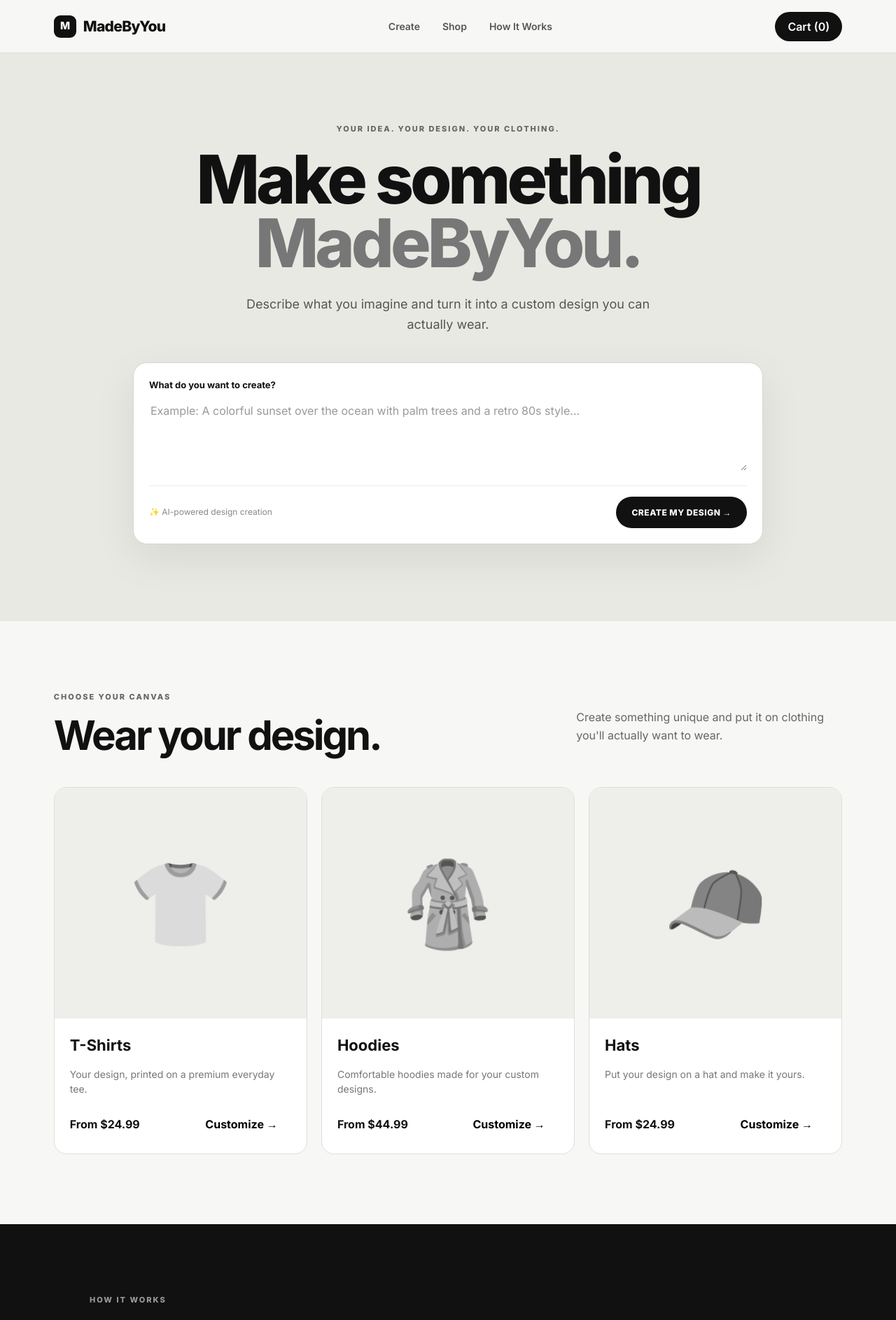
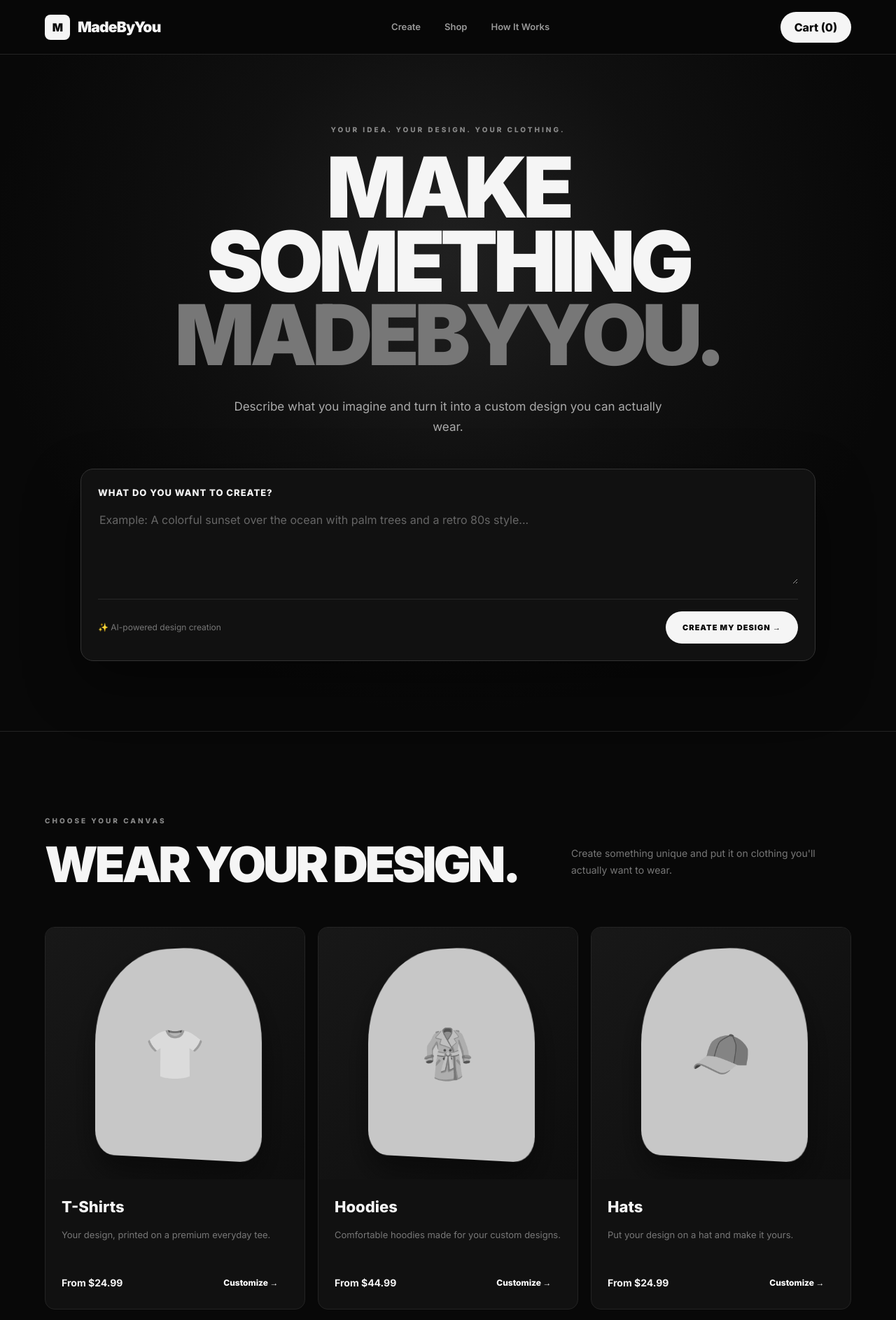
Before and after one commit to jwho52/made-by-you, a React (Vite) app: page / in a window 1280 px wide. Shown: the top 1887 px of the page at 70% size. Built offline with nearby package versions, Linux system fonts and the light colour scheme.

Commit message:
Update App.css

```diff
--- a/src/react-app/App.css
+++ b/src/react-app/App.css
@@ -1,4 +1,4 @@
-@import url("https://fonts.googleapis.com/css2?family=Inter:wght@400;500;600;700;800&display=swap");
+@import url("https://fonts.googleapis.com/css2?family=Inter:wght@400;500;600;700;800;900&display=swap");
 
 * {
 	box-sizing: border-box;
@@ -10,9 +10,9 @@ html {
 
 body {
 	margin: 0;
+	background: #080808;
+	color: #f5f5f5;
 	font-family: "Inter", Arial, sans-serif;
-	background: #f7f7f5;
-	color: #111111;
 }
 
 button,
@@ -26,119 +26,138 @@ button {
 
 .site {
 	min-height: 100vh;
+	background: #080808;
 }
 
+/* NAVIGATION */
+
 .navbar {
-	height: 76px;
-	padding: 0 6%;
+	height: 78px;
+	padding: 0 5%;
 	display: flex;
 	align-items: center;
 	justify-content: space-between;
-	background: rgba(247, 247, 245, 0.95);
-	border-bottom: 1px solid #deded9;
+	background: rgba(8, 8, 8, 0.94);
+	border-bottom: 1px solid #242424;
 	position: sticky;
 	top: 0;
-	z-index: 10;
-	backdrop-filter: blur(12px);
+	z-index: 20;
+	backdrop-filter: blur(15px);
 }
 
 .brand {
 	display: flex;
 	align-items: center;
-	gap: 10px;
+	gap: 11px;
 	font-size: 21px;
-	font-weight: 800;
-	letter-spacing: -0.7px;
+	font-weight: 900;
+	letter-spacing: -0.8px;
 }
 
 .brand-mark {
-	width: 32px;
-	height: 32px;
+	width: 36px;
+	height: 36px;
 	display: grid;
 	place-items: center;
-	background: #111;
-	color: white;
-	border-radius: 9px;
-	font-size: 15px;
+	background: #f5f5f5;
+	color: #080808;
+	border-radius: 8px;
+	font-size: 16px;
+	font-weight: 900;
 }
 
 nav {
 	display: flex;
-	gap: 32px;
+	gap: 34px;
 }
 
 nav a {
-	color: #555;
+	color: #999;
 	text-decoration: none;
-	font-size: 14px;
+	font-size: 13px;
 	font-weight: 600;
+	transition: color 0.2s;
 }
 
 nav a:hover {
-	color: #111;
+	color: #fff;
 }
 
 .cart-button {
-	background: #111;
-	color: white;
+	background: #f5f5f5;
+	color: #080808;
 	border: 0;
 	border-radius: 100px;
-	padding: 11px 18px;
-	font-weight: 600;
+	padding: 12px 20px;
+	font-weight: 800;
 }
 
+/* HERO */
+
 .hero {
-	padding: 100px 6% 110px;
-	background: #e9e9e4;
+	min-height: calc(100vh - 78px);
+	display: flex;
+	align-items: center;
+	padding: 100px 5%;
+	background:
+		radial-gradient(circle at 50% 30%, #202020 0%, #101010 35%, #080808 70%);
+	border-bottom: 1px solid #222;
 }
 
 .hero-content {
-	max-width: 900px;
+	width: 100%;
+	max-width: 1050px;
 	margin: auto;
 	text-align: center;
 }
 
 .eyebrow {
-	font-size: 11px;
+	font-size: 10px;
 	font-weight: 800;
-	letter-spacing: 2px;
-	color: #666;
-	margin-bottom: 18px;
+	letter-spacing: 3px;
+	color: #888;
+	margin-bottom: 22px;
 }
 
 h1 {
-	font-size: clamp(52px, 8vw, 96px);
-	line-height: 0.95;
-	letter-spacing: -5px;
+	font-size: clamp(55px, 10vw, 120px);
+	line-height: 0.88;
+	letter-spacing: -7px;
 	margin: 0;
-	font-weight: 800;
+	font-weight: 900;
+	text-transform: uppercase;
 }
 
 h1 span {
+	display: block;
 	color: #777;
 }
 
 .hero-text {
 	max-width: 620px;
-	margin: 28px auto 40px;
-	font-size: 18px;
-	line-height: 1.6;
-	color: #555;
+	margin: 35px auto 45px;
+	font-size: 17px;
+	line-height: 1.7;
+	color: #aaa;
 }
 
+/* DESIGN BOX */
+
 .creator-box {
-	background: white;
-	border: 1px solid #d7d7d1;
-	border-radius: 20px;
-	padding: 22px;
+	background: #111;
+	border: 1px solid #333;
+	border-radius: 18px;
+	padding: 24px;
 	text-align: left;
-	box-shadow: 0 20px 60px rgba(0, 0, 0, 0.08);
+	box-shadow: 0 30px 80px rgba(0, 0, 0, 0.45);
 }
 
 .creator-label {
 	font-size: 13px;
-	font-weight: 700;
-	margin-bottom: 12px;
+	font-weight: 800;
+	text-transform: uppercase;
+	letter-spacing: 1px;
+	margin-bottom: 15px;
 }
 
 textarea {
@@ -146,14 +165,15 @@ textarea {
 	border: 0;
 	outline: 0;
 	resize: vertical;
+	min-height: 100px;
 	font-size: 16px;
-	line-height: 1.5;
-	color: #111;
+	line-height: 1.6;
+	color: #fff;
 	background: transparent;
 }
 
 textarea::placeholder {
-	color: #999;
+	color: #666;
 }
 
 .creator-bottom {
@@ -162,51 +182,55 @@ textarea::placeholder {
 	justify-content: space-between;
 	gap: 15px;
 	margin-top: 15px;
-	padding-top: 15px;
-	border-top: 1px solid #eee;
+	padding-top: 17px;
+	border-top: 1px solid #292929;
 }
 
 .hint {
 	font-size: 12px;
-	color: #888;
+	color: #777;
 }
 
 .create-button,
 .final-button {
 	border: 0;
-	background: #111;
-	color: white;
-	padding: 15px 22px;
+	background: #f5f5f5;
+	color: #080808;
+	padding: 16px 24px;
 	border-radius: 100px;
-	font-weight: 800;
-	font-size: 12px;
-	letter-spacing: 0.5px;
+	font-weight: 900;
+	font-size: 11px;
+	letter-spacing: 1px;
+	transition: all 0.2s;
 }
 
 .create-button:hover,
 .final-button:hover {
-	background: #333;
+	background: #fff;
+	transform: translateY(-2px);
 }
 
 .design-message {
 	margin-top: 15px;
-	background: #111;
-	color: white;
+	background: #f5f5f5;
+	color: #080808;
 	padding: 18px 20px;
-	border-radius: 14px;
+	border-radius: 12px;
 	font-size: 13px;
 	line-height: 1.7;
 	text-align: left;
 }
 
 .design-message span {
-	color: #aaa;
+	color: #666;
 }
 
-.products-section,
-.how-section {
-	padding: 100px 6%;
-	max-width: 1300px;
+/* PRODUCTS */
+
+.products-section {
+	padding: 120px 5%;
+	background: #080808;
+	max-width: 1400px;
 	margin: auto;
 }
 
@@ -215,60 +239,87 @@ textarea::placeholder {
 	justify-content: space-between;
 	align-items: end;
 	gap: 40px;
-	margin-bottom: 45px;
+	margin-bottom: 55px;
 }
 
 h2 {
-	font-size: clamp(38px, 5vw, 58px);
-	letter-spacing: -3px;
+	font-size: clamp(40px, 6vw, 70px);
+	letter-spacing: -4px;
 	margin: 0;
-	line-height: 1;
+	line-height: 0.95;
+	font-weight: 900;
+	text-transform: uppercase;
 }
 
 .section-heading p {
-	max-width: 380px;
-	color: #666;
-	line-height: 1.6;
+	max-width: 400px;
+	color: #777;
+	line-height: 1.7;
+	font-size: 14px;
 }
 
 .product-grid {
 	display: grid;
 	grid-template-columns: repeat(3, 1fr);
-	gap: 20px;
+	gap: 18px;
 }
 
 .product-card {
-	background: white;
-	border: 1px solid #deded9;
-	border-radius: 18px;
+	background: #111;
+	border: 1px solid #242424;
+	border-radius: 14px;
+	overflow: hidden;
+	transition: transform 0.25s, border-color 0.25s;
+}
+
+.product-card:hover {
+	transform: translateY(-5px);
+	border-color: #444;
+}
+
+.product-image {
+	height: 360px;
+	background:
+		linear-gradient(135deg, #181818, #0d0d0d);
+	display: grid;
+	place-items: center;
+	position: relative;
 	overflow: hidden;
 }
 
-.product-image {
-	height: 330px;
-	background: #eeeeea;
-	display: grid;
-	place-items: center;
+.product-image::before {
+	content: "";
+	position: absolute;
+	width: 240px;
+	height: 300px;
+	border-radius: 45% 45% 12% 12%;
+	background: #d7d7d7;
+	opacity: 0.92;
+	transform: perspective(400px) rotateY(-8deg);
+	box-shadow: 0 25px 50px rgba(0, 0, 0, 0.5);
 }
 
 .product-image span {
-	font-size: 120px;
+	position: relative;
+	z-index: 1;
+	font-size: 70px;
 	filter: grayscale(1);
 }
 
 .product-info {
-	padding: 22px;
+	padding: 23px;
 }
 
 .product-info h3 {
 	font-size: 22px;
 	margin: 0 0 8px;
+	font-weight: 800;
 }
 
 .product-info p {
 	color: #777;
-	font-size: 14px;
-	line-height: 1.5;
+	font-size: 13px;
+	line-height: 1.6;
 	min-height: 42px;
 }
 
@@ -276,30 +327,36 @@ h2 {
 	display: flex;
 	align-items: center;
 	justify-content: space-between;
-	margin-top: 20px;
+	margin-top: 22px;
+}
+
+.product-footer strong {
+	font-size: 14px;
 }
 
 .product-footer button {
 	background: transparent;
 	border: 0;
-	font-weight: 700;
+	color: #fff;
+	font-weight: 800;
+	font-size: 12px;
 }
 
+/* HOW IT WORKS */
+
 .how-section {
-	background: #111;
-	color: white;
-	max-width: none;
-	padding-left: 10%;
-	padding-right: 10%;
+	background: #f2f2ee;
+	color: #080808;
+	padding: 120px 8%;
 }
 
 .how-section .eyebrow {
-	color: #999;
+	color: #777;
 }
 
 .how-section h2 {
-	max-width: 700px;
-	margin-bottom: 60px;
+	max-width: 800px;
+	margin-bottom: 70px;
 }
 
 .steps {
@@ -309,56 +366,73 @@ h2 {
 }
 
 .step {
-	border-top: 1px solid #444;
+	border-top: 1px solid #bbb;
 	padding-top: 22px;
 }
 
 .step span {
-	color: #777;
-	font-weight: 700;
-	font-size: 13px;
+	color: #888;
+	font-weight: 800;
+	font-size: 12px;
 }
 
 .step h3 {
-	font-size: 21px;
+	font-size: 22px;
 	margin: 30px 0 10px;
 }
 
 .step p {
-	color: #999;
-	font-size: 14px;
-	line-height: 1.6;
+	color: #666;
+	font-size: 13px;
+	line-height: 1.7;
 }
+
+/* FINAL CTA */
 
 .final-cta {
 	text-align: center;
-	padding: 120px 6%;
-	background: #e9e9e4;
+	padding: 140px 6%;
+	background: #111;
+	border-top: 1px solid #242424;
+}
+
+.final-cta .eyebrow {
+	color: #777;
 }
 
 .final-cta h2 {
-	max-width: 800px;
+	max-width: 850px;
 	margin: auto;
 }
 
 .final-cta p {
-	color: #666;
-	margin: 25px 0 35px;
+	color: #777;
+	margin: 28px 0 38px;
 }
 
+.final-button {
+	display: inline-block;
+	text-decoration: none;
+}
+
+/* FOOTER */
+
 footer {
-	padding: 35px 6%;
+	padding: 38px 5%;
 	display: flex;
 	justify-content: space-between;
 	align-items: center;
-	background: #111;
+	background: #050505;
+	border-top: 1px solid #222;
 	color: white;
 }
 
 footer p {
-	color: #888;
-	font-size: 12px;
+	color: #555;
+	font-size: 11px;
 }
+
+/* MOBILE */
 
 @media (max-width: 800px) {
 	.navbar {
@@ -370,11 +444,22 @@ footer p {
 	}
 
 	.hero {
-		padding: 75px 20px;
+		min-height: auto;
+		padding: 85px 20px 90px;
 	}
 
 	h1 {
-		letter-spacing: -3px;
+		font-size: clamp(54px, 16vw, 88px);
+		letter-spacing: -5px;
+	}
+
+	.hero-text {
+		font-size: 16px;
+		margin-top: 30px;
+	}
+
+	.creator-box {
+		padding: 20px;
 	}
 
 	.creator-bottom {
@@ -386,9 +471,8 @@ footer p {
 		width: 100%;
 	}
 
-	.products-section,
-	.how-section {
-		padding: 70px 20px;
+	.products-section {
+		padding: 80px 20px;
 	}
 
 	.section-heading {
@@ -404,11 +488,20 @@ footer p {
 	}
 
 	.product-image {
-		height: 280px;
+		height: 330px;
+	}
+
+	.how-section {
+		padding: 80px 20px;
 	}
 
 	.steps {
 		grid-template-columns: 1fr 1fr;
+		gap: 25px;
+	}
+
+	.final-cta {
+		padding: 100px 20px;
 	}
 
 	footer {
@@ -418,6 +511,20 @@ footer p {
 }
 
 @media (max-width: 500px) {
+	.brand {
+		font-size: 18px;
+	}
+
+	.brand-mark {
+		width: 32px;
+		height: 32px;
+	}
+
+	.cart-button {
+		padding: 10px 15px;
+		font-size: 12px;
+	}
+
 	.steps {
 		grid-template-columns: 1fr;
 	}
```
